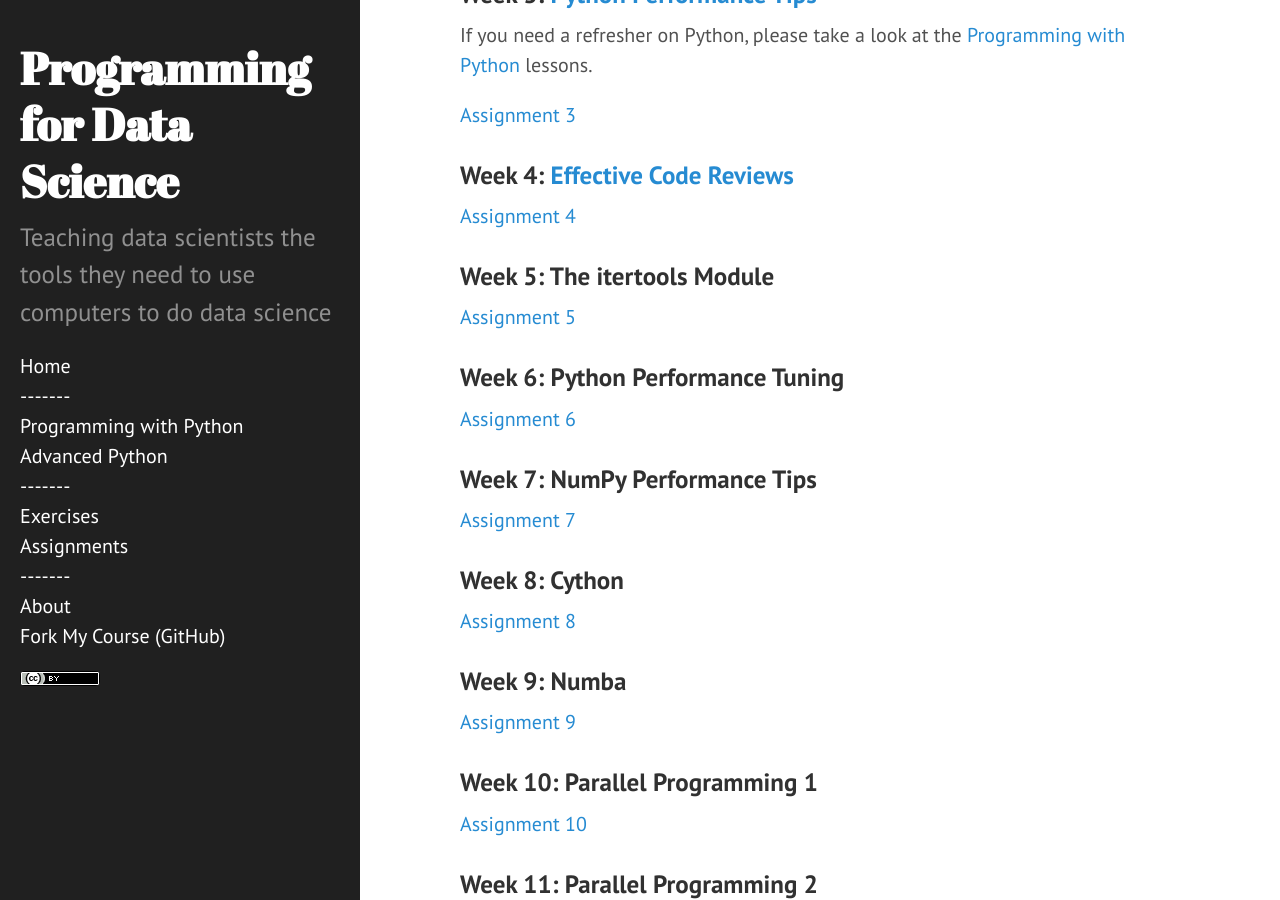
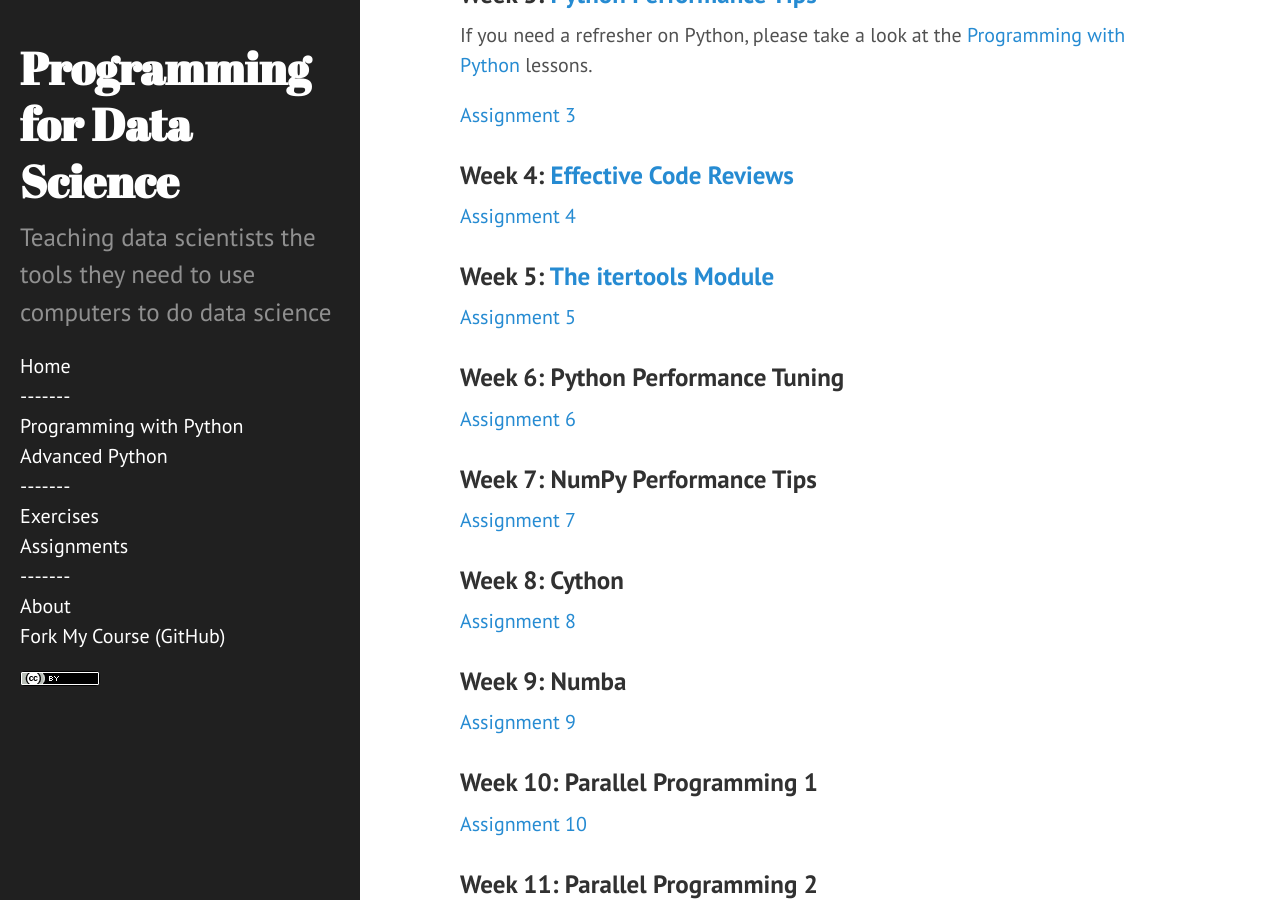
Before and after one commit to nyu-cds/courses, a Jekyll site: the page built from syllabus/advanced-schedule.md, in a window 1280 px wide and 900 px high, scrolled down 744 px. Built offline with Jekyll 4.4.1, drawn with Linux system fonts in a browser that asks for light colours; some of the changed lines change nothing that is shown.

Commit message:
Signed-off-by: Greg Watson <g.watson@computer.org>

```diff
--- a/syllabus/advanced-schedule.md
+++ b/syllabus/advanced-schedule.md
@@ -34,7 +34,7 @@ If you need a refresher on Python, please take a look at the
 
 [Assignment 4]({{ site.github.url }}/assignments/advanced-4/)
 
-### Week 5: The itertools Module
+### Week 5: [The itertools Module](https://nyu-cds.github.io/python-itertools)
 
 [Assignment 5]({{ site.github.url }}/assignments/advanced-5/)
 
```
